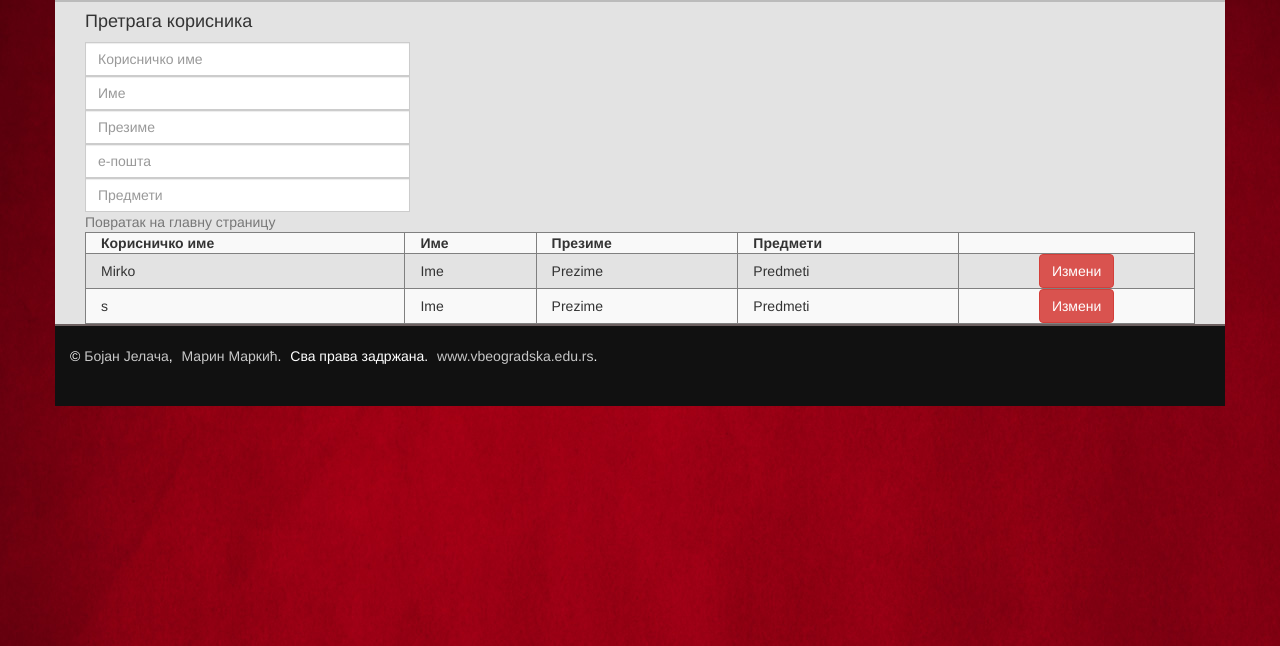
After one commit to yellboy/SchoolPortal, a PHP site: page /users.html in a window 1280 px wide. The commit adds this page. Shown: the top 646 px of the page. Run offline with PHP 8.4, Linux system fonts and the light colour scheme; some libraries are stand-ins or nearby versions.

Commit message:
Added users page

```diff
--- a/source/index.php
+++ b/source/index.php
@@ -19,7 +19,8 @@
 				<div class="col-md-7">
 					<img src="styles/img/rss.png" alt="RSS" />
 					<ul>
-						<li><a href="login.html" title="Prijava na sistem">пријави ме</a></li>
+						<li><a href="login.html" title="Prijava na sistem">Пријави ме</a></li>
+						<li ><a href="users.html" title="Pretraga korisnika">Претрага корисника</a></li>
 						<li class="auth-only">Marin Markic - </li>
 						<li class="auth-only"><a href="login.html" title="Odjava sa sistema">одјави ме</a></li>
 					</ul>
--- a/source/login.html
+++ b/source/login.html
@@ -21,7 +21,10 @@
 				<div class="form-tittle"> <h1> Улогујте се </h1> </div>
 				<input type="text" class="form-control" placeholder="Корисничко име"/>
 				<input type="password" class="form-control" placeholder="Лозинка"/> <br/>
-				<button type="submit" class="btn btn-danger">Улогуј ме</input>
+				<button type="submit" class="btn btn-danger">Улогуј ме</button>
+					<div>
+						<a href="index.php" class="text-muted">Повратак на главну страницу</a>
+					</div>
 			</form>
 		</main>
 		<footer class="zone footer container">
--- /dev/null
+++ b/source/users.html
@@ -0,0 +1,76 @@
+<!DOCTYPE html>
+<html>
+	<head>
+		<?php // render meta tags and title that dependes on current page route here ?>
+		<title>Title</title>
+		<meta http-equiv="content-type" content="text/html; charset=utf-8">
+		<link rel="stylesheet" href="https://maxcdn.bootstrapcdn.com/bootstrap/3.3.2/css/bootstrap.min.css">
+		<link rel="stylesheet" href="styles/layout.css"> <!-- use min for production -->
+		<link rel="shortcut icon" href="favicon.ico" type="image/x-icon"/>
+
+		<script src="https://code.jquery.com/jquery-2.1.3.min.js"></script>
+		<script src="https://maxcdn.bootstrapcdn.com/bootstrap/3.3.2/js/bootstrap.min.js"></script>
+		<script src="scripts/homepage.js"></script> <?php // render script that dependes on current page route here ?>
+	</head>
+
+	<body>
+
+
+		<main class="main container" role="main">
+			<div class="container-fluid" align="left">
+				<form class="login input-group row">
+					<div class="col-md-4">
+						<div class="form-tittle"> <h4> Претрага корисника </h4> </div>
+						<input type="text" class="form-control" placeholder="Корисничко име"/>
+						<input type="text" class="form-control" placeholder="Име"/>
+						<input type="text" class="form-control" placeholder="Презиме"/>
+						<input type="text" class="form-control" placeholder="е-пошта"/>
+						<input type="text" class="form-control" placeholder="Предмети"/>
+						<div>
+							<a href="index.php" class="text-muted">Повратак на главну страницу</a>
+						</div>
+					</div>
+				</form>
+				<table border="1" style="width:100%" class="table-striped">
+					<tr>
+						<th class="container-fluid"><b>Корисничко име</b></th>
+						<th class="container-fluid"><b>Име</b></th>
+						<th class="container-fluid"><b>Презиме</b></th>
+						<th class="container-fluid"><b>Предмети</b></th>
+						<th class="container-fluid"><b>&nbsp</b></th>
+					</tr>
+					<tr>
+						<td class="container-fluid">Mirko</td>
+						<td class="container-fluid">Ime</td>
+						<td class="container-fluid">Prezime</td>
+						<td class="container-fluid">Predmeti</td>
+						<td class="container-fluid">
+							<div class="container-fluied" align="center">
+								<button type="submit" class="btn btn-danger">Измени</button>
+							</div>
+						</td>
+					</tr>
+					<tr>
+						<td class="container-fluid">s</td>
+						<td class="container-fluid">Ime</td>
+						<td class="container-fluid">Prezime</td>
+						<td class="container-fluid">Predmeti</td>
+						<td class="container-fluid">
+							<div class="container-fluied" align="center">
+								<button type="submit" class="btn btn-danger">Измени</button>
+							</div>
+						</td>
+					</tr>
+				</table>
+			</div>
+		</main>
+		<footer class="zone footer container">
+		<ul>
+			<li>© <a href="mailto:da" title="123">Бојан Јелача</a>,</li>
+			<li><a href="mailto:marinmarkic@mail.com" title="marinmarkic@mail.com">Марин Маркић</a>.</li>
+			<li> Сва права задржана. </li>
+			<li><a href="http://www.vbeogradska.edu.rs">www.vbeogradska.edu.rs</a>.</li>
+		</ul>
+		</footer>
+	</body>
+</html>
```
